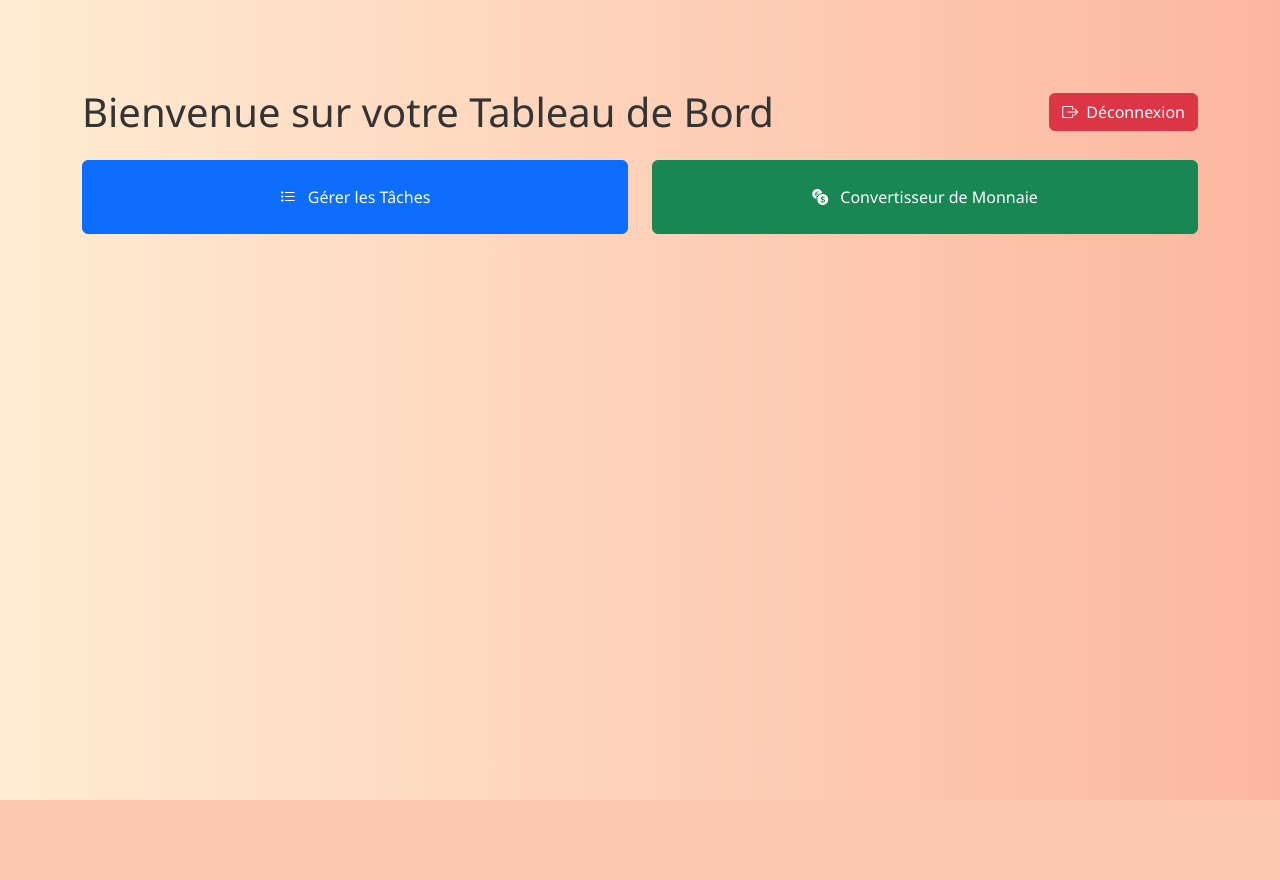
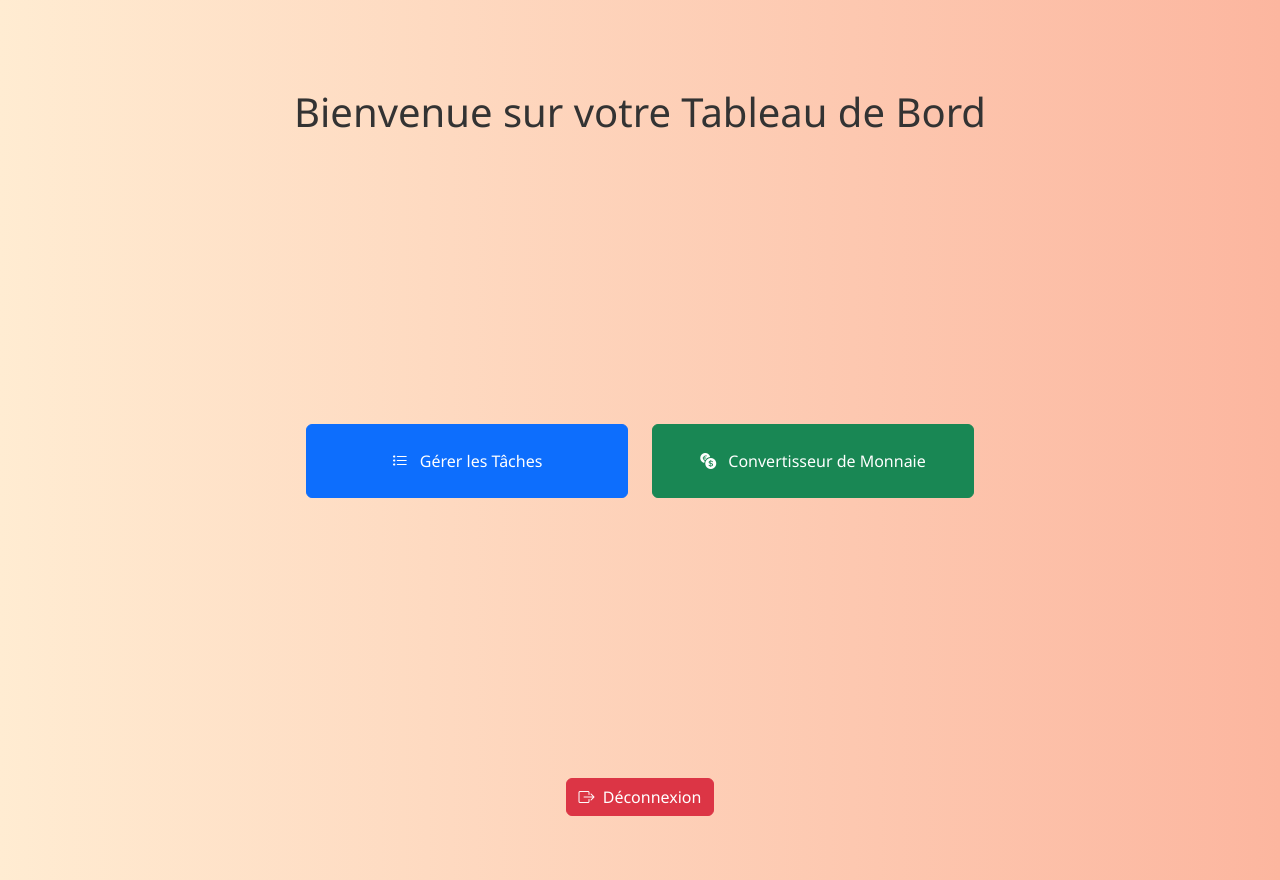
Before and after one commit to aleckklt/Genner, a Django app: page /tasks/ in a window 1280 px wide. Before the commit the page ends 800 px from the top, so only its background shows below. Run offline with Django 5.2, Linux system fonts and the light colour scheme; a user stored in the database is signed in.

Commit message:
ameliorations

```diff
--- a/genner/gestionneur_task/templates/accueil.html
+++ b/genner/gestionneur_task/templates/accueil.html
@@ -4,15 +4,15 @@
 {% block title %}Accueil{% endblock %}
 
 {% block content %}
-<div class="container mt-5">
-    <div class="d-flex justify-content-between align-items-center mb-4">
+<div class="d-flex flex-column min-vh-100">
+
+    <header class="text-center py-5">
         <h1 class="mb-0">Bienvenue sur votre Tableau de Bord</h1>
-        <a href="{% url 'deconnexion' %}" class="btn btn-danger">
-            <i class="bi bi-box-arrow-right me-1"></i> Déconnexion
-        </a>
-    </div>
+    </header>
 
-    <div class="row">
+    <main class="flex-grow-1 d-flex align-items-center justify-content-center">
+        <div class="container">
+            <div class="row justify-content-center">
                 <div class="col-md-6 mb-3">
                     <a href="{% url 'task_list' %}" class="btn btn-primary w-100 py-4">
                         <i class="bi bi-list-task me-2"></i> Gérer les Tâches
@@ -25,4 +25,13 @@
                 </div>
             </div>
         </div>
+    </main>
+
+    <footer class="text-center py-4">
+        <a href="{% url 'deconnexion' %}" class="btn btn-danger">
+            <i class="bi bi-box-arrow-right me-1"></i> Déconnexion
+        </a>
+    </footer>
+
+</div>
 {% endblock %}
```
Also changed, not shown: genner/db.sqlite3. Lines whose indentation alone changed are shown as unchanged.
